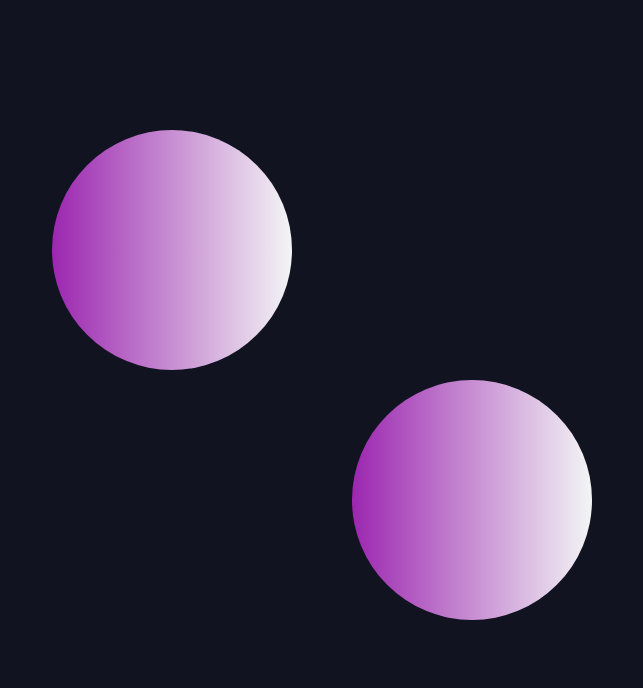
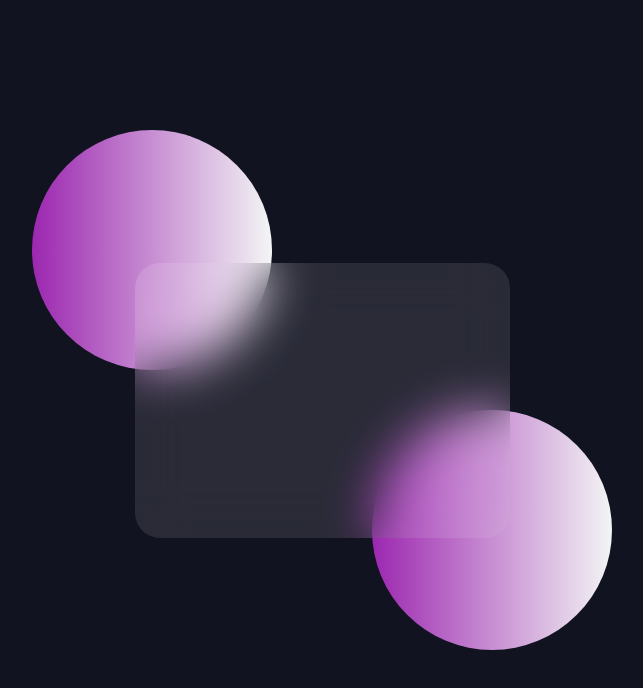
Before and after one commit to Guuhwoliver/card-credito, a plain HTML site: page index.html in a window 1280 px wide. Shown: the whole page, without its empty margins (318-961 px from the left). Drawn offline with Linux system fonts and the light colour scheme.

Commit message:
adição de divs
criei e estilizei as divis

```diff
--- a/index.html
+++ b/index.html
@@ -8,7 +8,9 @@
 </head>
 <body>
     <section>
-
+        <div class="container">
+        <div class="card front-face"></div>
+        </div>
     </section>
 
 </body>
--- a/style.css
+++ b/style.css
@@ -21,7 +21,7 @@ section::before {
     width: 240px;
     height: 240px;
     border-radius: 50%;
-    transform: translate(-150px, -150px);
+    transform: translate(-170px, -150px);
     background: linear-gradient(90deg, #9c27b0, #f3f5f5);
 }
 section::after {
@@ -30,6 +30,22 @@ section::after {
     width: 240px;
     height: 240px;
     border-radius: 50%;
-    transform: translate(150px, 100px);
+    transform: translate(170px, 130px);
     background: linear-gradient(90deg, #9c27b0, #f3f5f5);
 }
+.container {
+    position: relative;
+    height: 275px;
+    width: 375px;
+    z-index: 100;
+
+
+}
+.container .card {
+    height: 100%;
+    width: 100%;
+    border-radius: 25px;
+    backdrop-filter: blur(25px);
+    background: rgb(255, 255, 255, 0.1);
+    box-shadow: 0 25 45px rgba(0, 0, 0, 0.25);
+}
```
